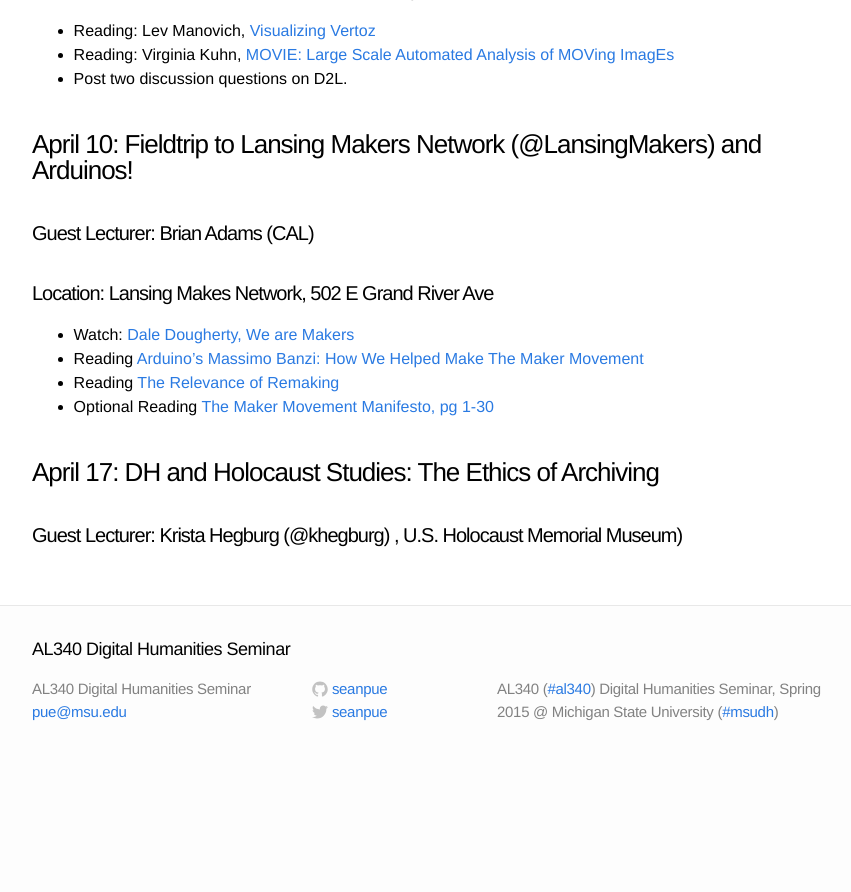
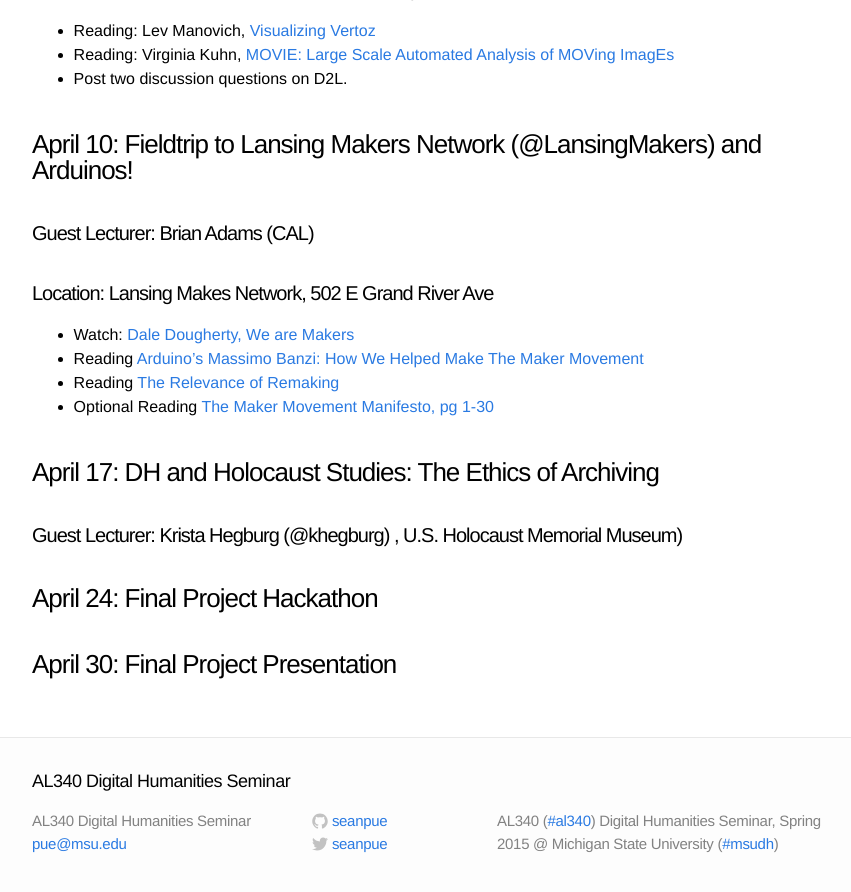
Before and after one commit to seanpue/al340, a Jekyll site: the page built from syllabus.md, in a window 1280 px wide and 900 px high, scrolled down 4955 px. Shown: the top 892 px of the window, without its empty margins (208-1059 px from the left). Built offline with Jekyll 4.4.1, drawn with Linux system fonts in a browser that asks for light colours; before the commit the page ends 5723 px from its top, so only the background shows below that.

Commit message:
updated syllabus

```diff
--- a/syllabus.md
+++ b/syllabus.md
@@ -184,6 +184,12 @@
 ### April 17: DH and Holocaust Studies: The Ethics of Archiving
 
 #### Guest Lecturer: Krista Hegburg (@khegburg) , U.S. Holocaust Memorial Museum)
+
+### April 24: Final Project Hackathon
+
+### April 30: Final Project Presentation
+
+
 [Digital Humanities Manifesto 2.0]: http://www.humanitiesblast.com/manifesto/Manifesto_V2.pdf
 [Bound by Law]: http://web.law.duke.edu/cspd/comics/zoomcomic.html
 [Center for Advanced Holocaust Studies]: http://www.ushmm.org/research/the-center-for-advanced-holocaust-studies
```
